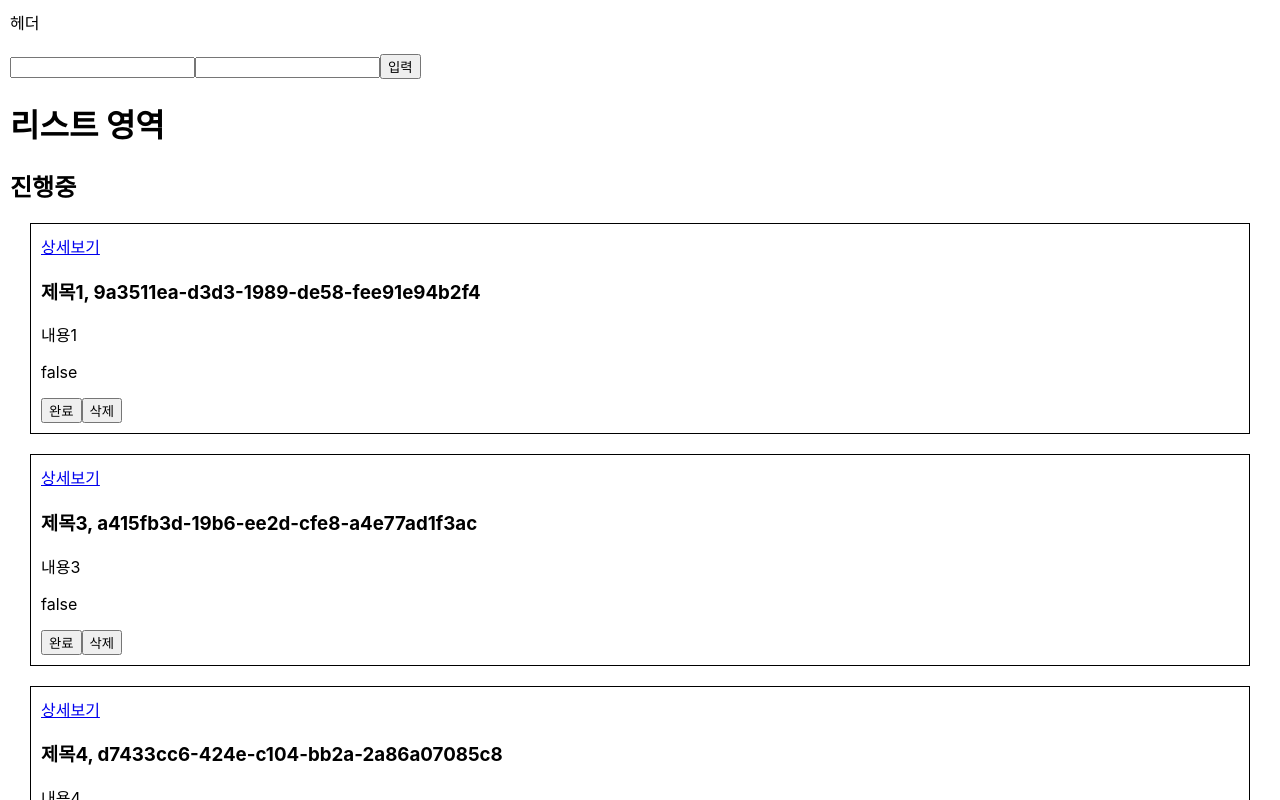
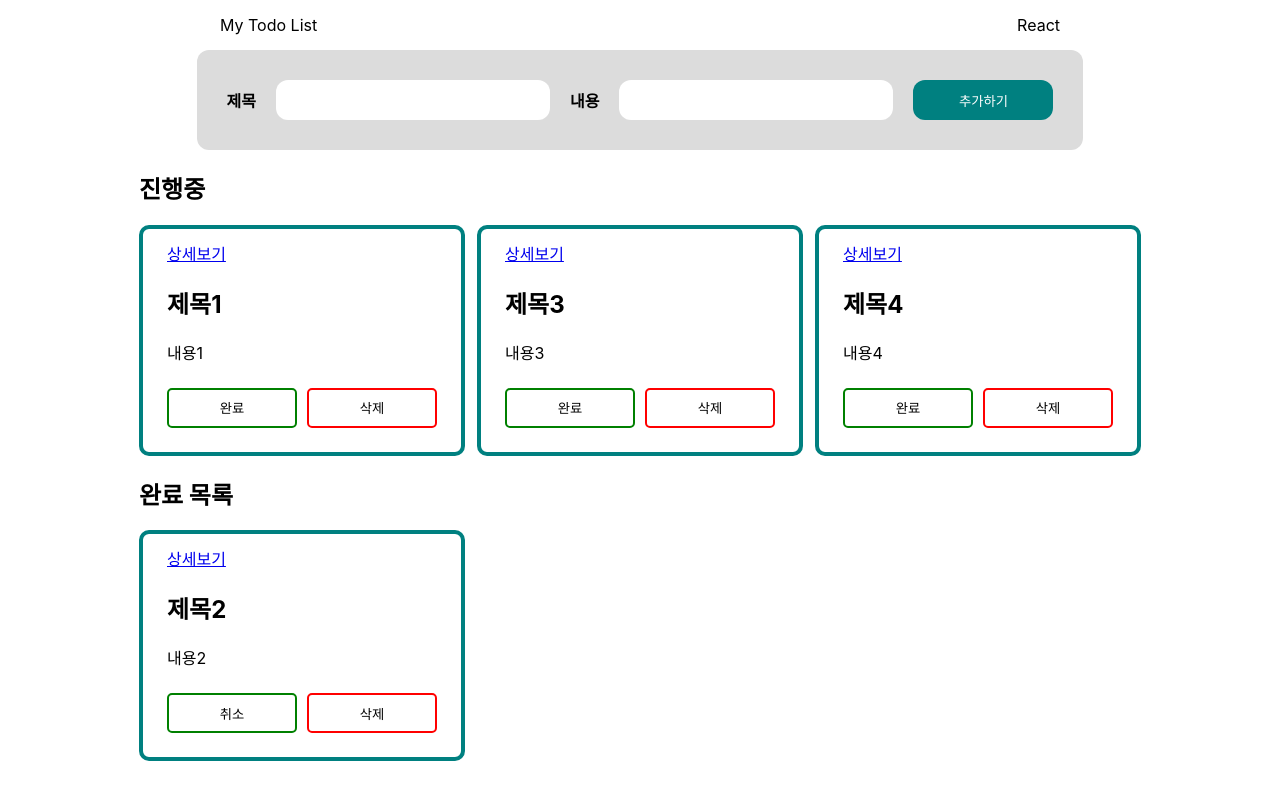
Before and after one commit to Hediar/React_ToDo_Lv2, a React (Create React App) app: page / in a window 1280 px wide. Shown: the top 800 px of the page. Built offline with nearby package versions, Linux system fonts and the light colour scheme.

Commit message:
style 작업 완료, 컴포넌트 분리 필요

```diff
--- a/src/App.css
+++ b/src/App.css
@@ -1,38 +1,24 @@
-.App {
-  text-align: center;
+.buttons {
+  display: flex;
+  gap:10px;
+  margin-top: 24px;
 }
 
-.App-logo {
-  height: 40vmin;
-  pointer-events: none;
+label {
+  font-size: 16px;
+  font-weight: 700;
 }
 
-@media (prefers-reduced-motion: no-preference) {
-  .App-logo {
-    animation: App-logo-spin infinite 20s linear;
-  }
+h1 {
+  display: block;
+  font-size: 2em;
+  margin-block-start: 0.67em;
+  margin-block-end: 0.67em;
+  margin-inline-start: 0px;
+  margin-inline-end: 0px;
+  font-weight: bold;
 }
 
-.App-header {
-  background-color: #282c34;
-  min-height: 100vh;
-  display: flex;
-  flex-direction: column;
-  align-items: center;
-  justify-content: center;
-  font-size: calc(10px + 2vmin);
-  color: white;
+.detail-header, .detail-main{
+  padding: 0px 24px;
 }
-
-.App-link {
-  color: #61dafb;
-}
-
-@keyframes App-logo-spin {
-  from {
-    transform: rotate(0deg);
-  }
-  to {
-    transform: rotate(360deg);
-  }
-}
--- a/src/App.js
+++ b/src/App.js
@@ -1,65 +1,57 @@
-
-import { useState } from 'react';
-import './App.css';
-import uuid from 'react-uuid';
+import { styled } from 'styled-components';
 import Input from './components/Input';
 import TodoList from './components/TodoList';
 
+
 function App() {
-  // const [title, setTitle] = useState('');
-  // const [contents, setContents] = useState('');
+  const MainBox = styled.div`
+    min-width: 800px;
+    max-width: 1200px;
+    display: flex;
+    flex-direction: column;
+    justify-content: center;
+    align-items: center;
+    margin: 0 auto;
+  `;
 
-  const [todos, setTodos] = useState([
-    {
-      id: uuid(),
-      title: '제목1',
-      contents: '내용1',
-      isDone: false,
-    },
-    {
-      id: uuid(),
-      title: '제목2',
-      contents: '내용2',
-      isDone: true,
-    },
-    {
-      id: uuid(),
-      title: '제목3',
-      contents: '내용3',
-      isDone: false,
-    },
-    {
-      id: uuid(),
-      title: '제목4',
-      contents: '내용4',
-      isDone: false,
-    },
-  ]);
+  const TitleBox = styled.header`
+    display: flex;
+    height: 50px;
+    width: 70%;
+    align-items: center;
+    padding: 0 20px;
+    justify-content: space-between;
+  `;
+
+  const InputBox = styled.div`
+    background-color: gainsboro;
+    border-radius: 12px;
+    justify-content: space-between;
+    margin: 0 auto;
+    padding: 30px;
+    align-items: center;
+    display: flex;
+    gap: 20px;
+  `;
+
 
 
   return (
-    <div>
-      <header
-      style={{
-        padding: '10px',
-      }}
-      >
-        헤더
-      </header>
+    <MainBox>
+      <TitleBox>
+        <div>My Todo List</div>
+        <div>React</div>
+      </TitleBox>
 
-      <main
-        style={{
-        padding: '10px',
-      }}
-      >
-        <Input todos={todos} setTodos={setTodos}></Input>
+      <InputBox>
+          <Input />
+      </InputBox>
 
-        <div>
-          <h1>리스트 영역</h1>
-          <TodoList todos={todos} setTodos={setTodos} listIsDone={false}/>
-          <TodoList todos={todos} setTodos={setTodos} listIsDone={true}/>
+      <main>
 
-        </div>
+          <TodoList listIsDone={false}/>
+          <TodoList listIsDone={true}/>
+
       </main>
 
       <footer
@@ -67,9 +59,8 @@ function App() {
           padding: '10px',
       }}
       >
-        푸터
       </footer>
-    </div>
+    </MainBox>
   );
 }
 
--- a/src/components/Input.jsx
+++ b/src/components/Input.jsx
@@ -3,15 +3,42 @@ import { useDispatch } from 'react-redux';
 import uuid from 'react-uuid';
 import { addTodo } from '../redux/modules/todos';
 
+import { styled } from 'styled-components';
+import '../App.css';
+
 function Input() {
 
-    const dispatch = useDispatch();
+  const dispatch = useDispatch();
 
-    const [title, setTitle] = useState('');
-    const [contents, setContents] = useState('');
+  const [title, setTitle] = useState('');
+  const [contents, setContents] = useState('');
+
+  const InputButton = styled.button`
+    background-color: teal;
+    color: white;
+    border: none;
+    border-radius: 12px;
+    height: 40px;
+    width: 140px;
+  `
+
+  const AddForm = styled.form`
+    align-items: center;
+    display: flex;
+    gap: 20px;
+  `
+
+  const AddInput = styled.input`
+    border: none;
+    border-radius: 12px;
+    height: 40px;
+    width: 250px;
+    padding: 0 12px;
+  `
+
   return (
-    <div>
-          <form onSubmit={(event) => {
+    <>
+          <AddForm onSubmit={(event) => {
             event.preventDefault();
             const newTodo = {
                 id: uuid(),
@@ -20,42 +47,26 @@ function Input() {
                 isDone: false,
               };
 
-              // setTodos([...todos, newTodo]);
               dispatch(addTodo(newTodo));
               setTitle('');
               setContents('');
           }}>
-            <input
+            <label>제목</label>
+            <AddInput
               value={title}
               onChange={(event) => {
               setTitle(event.target.value)}} />
-            <input
+            <label>내용</label>
+            <AddInput
               value={contents}
               onChange={(event) => {
                 setContents(event.target.value)}} />
-            <button>입력</button>
-          </form>
-    </div>
+            <InputButton>추가하기</InputButton>
+          </AddForm>
+    </>
 
   )
 }
 
 
 export default Input
-/* <div>
-          <form onSubmit={(event) => {
-            event.preventDefault();
-            alert(title);
-            setNewTodo();
-          }}>
-            <input
-              value={title}
-              onChange={(event) => {
-              setTitle(event.target.value)}} />
-            <input
-              value={contents}
-              onChange={(event) => {
-                setContents(event.target.value)}} />
-            <button>입력</button>
-          </form>
-        </div> */
--- a/src/components/TodoList.jsx
+++ b/src/components/TodoList.jsx
@@ -1,89 +1,72 @@
-import React from 'react'
+import React from 'react';
+import '../App.css';
 import { useDispatch, useSelector } from 'react-redux';
 import { completeStateToto, deleteTodo } from '../redux/modules/todos';
 import { Link } from 'react-router-dom';
+import { styled } from 'styled-components';
 
-// {todos, setTodos, listIsDone}
 function TodoList({listIsDone}) {
   const todos = useSelector(todos => todos.todos);
   const dispatch = useDispatch();
 
+  const TodoBox = styled.div`
+    width: 270px;
+    padding: 12px 24px 24px;
+    align-items: center;
+    justify-content: center;
+    border: 4px solid teal;
+    border-radius: 10px;
+  `
+
+  const ListBox = styled.div`
+  display: flex;
+  flex-wrap: wrap;
+  gap: 12px;
+  `;
+
+  const BoxButton = styled.button`
+    background-color: white;
+    border: 2px solid ${(props) => props.borderColor};
+    border-radius: 5px;
+    height: 40px;
+    width: 50%;
+  `;
   return (
     <div>
         <h2>{listIsDone ? '완료 목록' : '진행중'}</h2>
+        <ListBox>
         {
             todos
             .filter((todo) => todo.isDone === listIsDone)
             .map((todo) =>{
               return (
-                <div
-                  key={todo.id}
-                  style={{
-                  border: '1px solid black',
-                  margin: '20px',
-                  padding: '10px',
-                }}>
+                <TodoBox
+                  key={todo.id}>
                   <Link to={`/todo/${todo.id}`}>상세보기</Link>
-                  <h3>{todo.title}, {todo.id}</h3>
+                  <h2>{todo.title}</h2>
                   <p>{todo.contents}</p>
-                  <p>{todo.isDone.toString()}</p>
-                  <button onClick={() => {
 
-                    dispatch(completeStateToto(todo));
+                  <div className='buttons'>
 
-                  }}>{listIsDone ? '취소' : '완료'}</button>
-                  <button onClick={() => {
-                  dispatch(deleteTodo(todo));
-                }}>삭제</button>
-            </div>
+                    <BoxButton borderColor="green"
+                    onClick={() => {
+                      dispatch(completeStateToto(todo));
+                    }}>
+                      {listIsDone ? '취소' : '완료'}
+                      </BoxButton>
+                    <BoxButton borderColor="red"
+                     onClick={() => {
+                    dispatch(deleteTodo(todo));
+                  }}>삭제</BoxButton>
+
+                  </div>
+            </TodoBox>
             )
         })
         }
+        </ListBox>
     </div>
   )
 }
 
 export default TodoList
-
-/* <div>
-            <h2>할일 목록</h2>
-            {
-            todos
-            .filter((todo) => todo.isDone === false)
-            .map((todo) =>{
-              console.log(todo);
-              return (
-                <div
-                  key={todo.id}
-                  style={{
-                  border: '1px solid black',
-                  margin: '20px',
-                  padding: '10px',
-                }}>
-                  <h3>{todo.title}, {todo.id}</h3>
-                  <p>{todo.contents}</p>
-                  <p>{todo.isDone.toString()}</p>
-                  <button onClick={() => {
-                    const newTodos = todos.map(item => {
-                      if (item.id === todo.id) {
-                        return {
-                          ...item, isDone: !item.isDone
-                        }
-                      } else {
-                        return item;
-                      }
-                    });
-
-                    setTodos(newTodos);
-                  }}>완료</button>
-                  <button onClick={() => {
-                    const deletedTodos = todos.filter(item => {
-                      return item.id !== todo.id;
-                    });
-                    setTodos(deletedTodos);
-                  }}>삭제</button>
-                </div>
-              )
-            })
-          }
-          </div> */
--- a/src/pages/Todo.jsx
+++ b/src/pages/Todo.jsx
@@ -1,6 +1,8 @@
 import React from 'react'
 import { useSelector } from 'react-redux';
 import { useNavigate, useParams } from 'react-router-dom'
+import { styled } from 'styled-components';
+import '../App.css';
 
 function Todo() {
   const params = useParams();
@@ -8,25 +10,61 @@ function Todo() {
   const foundData = todos.find((item) => item.id === params.id);
   const navigate = useNavigate();
 
-  console.log(foundData);
+  const DetailMain = styled.div`
+    width: 100%;
+    height: 100vh;
+    display: flex;
+    flex-direction: column;
+    justify-content: center;
+    align-items: center;
+    margin: 0 auto;
+  `;
+
+  const DetailHeader = styled.div`
+    display: flex;
+    height: 80px;
+    align-items: center;
+    padding: 0 24px;
+    justify-content: space-between;
+    align-items: center;
+  `;
+
+  const DetailBox = styled.div`
+    width: 600px;
+    height: 400px;
+    border: 1px solid rgb(238, 238, 238);
+    display: flex;
+    flex-direction: column;
+    justify-content: space-between;
+  `;
+
+  const PrevButton = styled.button`
+    border: 1px solid rgb(221, 221, 221);
+    height: 40px;
+    width: 120px;
+    background-color: rgb(255, 255, 255);
+    border-radius: 12px;
+    cursor: pointer;
+  `;
+
   return (
-    <div>
-      <div>
+    <DetailMain>
+      <DetailBox>
         <div>
-          <div>
+          <DetailHeader>
             ID: {params.id}
-          </div>
-          <button
+
+            <PrevButton
           onClick={() => navigate('/')}
-          >이전으로</button>
+          >이전으로</PrevButton>
+
+          </DetailHeader>
+
+          <h1 className='detail-header'>{foundData.title}</h1>
+          <main className='detail-main'>{foundData.contents}</main>
         </div>
-
-        <div>
-          <h1>{foundData.title}</h1>
-          <main>{foundData.contents}</main>
-        </div>
-      </div>
-    </div>
+      </DetailBox>
+    </DetailMain>
   )
 }
 
--- a/src/redux/modules/todos.js
+++ b/src/redux/modules/todos.js
@@ -56,10 +56,10 @@ export const deleteTodo = (payload) =>{
 };
 
 
-
 // 리듀서
 const todos = (state = initialState, action) => {
-
+    // console.log(state);
+    // localStorage.setItem('todos', JSON.stringify(state));
     switch (action.type) {
         case ADD_TODO:
             return [...state, action.payload];
@@ -80,10 +80,12 @@ const todos = (state = initialState, action) => {
                 return todo.id !== action.payload.id
             });
 
+
         default:
             return state;
     }
 
 }
 
+
 export default todos;
```
